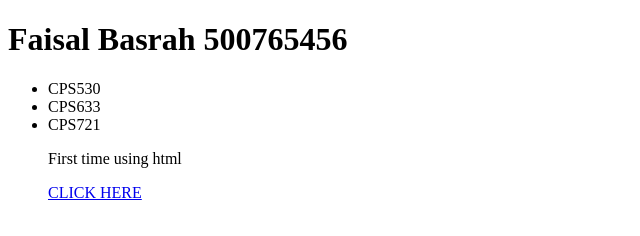
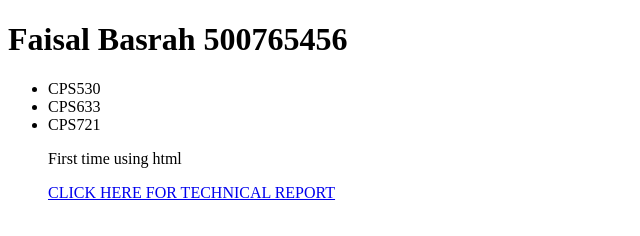
Before and after one commit to faisalbasrah/CPS530LAB01, a plain HTML site: page index.html in a window 1280 px wide. Shown: the whole page, without its empty margins (0-640 px from the left). Drawn offline with Linux system fonts and the light colour scheme.

Commit message:
Update index.html

```diff
--- a/index.html
+++ b/index.html
@@ -14,6 +14,6 @@
 
 <p>First time using html</p>
 
-<a href=“./labreport.html”>CLICK HERE</a>
+<a href=“./labreport.html”>CLICK HERE FOR TECHNICAL REPORT</a>
 </body>
 </html>
```
